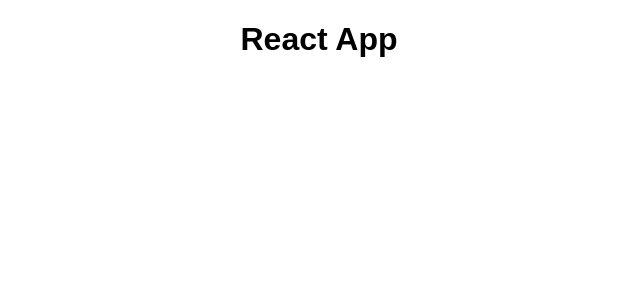
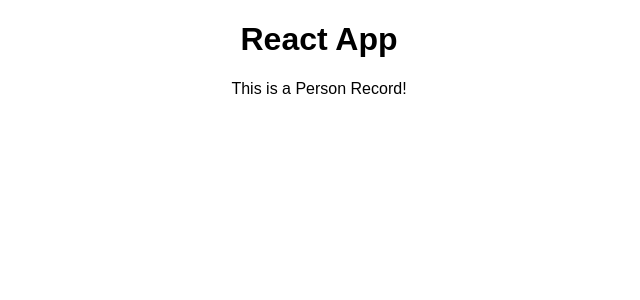
Before and after one commit to rivermanvr/react-16-rampup, a React (Create React App) app: page / in a window 1280 px wide. Shown: the top 300 px of the page, without its empty margins (321-961 px from the left). Built offline with nearby package versions, Linux system fonts and the light colour scheme.

Commit message:
creating a simple component

```diff
--- a/src/App.js
+++ b/src/App.js
@@ -1,11 +1,13 @@
 import React, { Component } from 'react';
 import './App.css';
+import Person from './Person/Person';
 
 class App extends Component {
   render() {
     return (
       <div className="App">
         <h1>React App</h1>
+        <Person />
       </div>
     );
   }
--- /dev/null
+++ b/src/Person/Person.js
@@ -0,0 +1,7 @@
+import React from 'react';
+
+const person = () => {
+  return <p>This is a Person Record!</p>
+}
+
+export default person;
```
